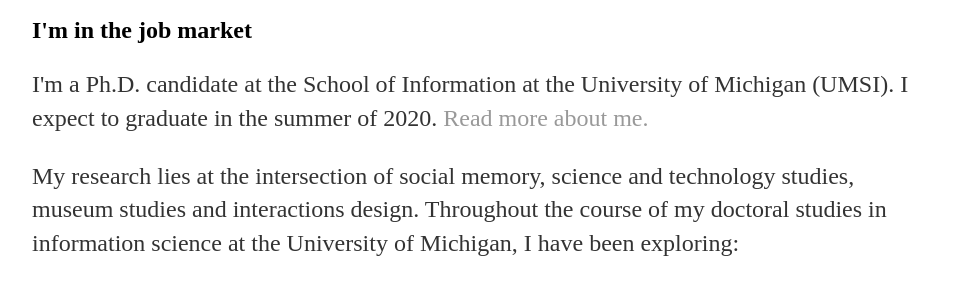
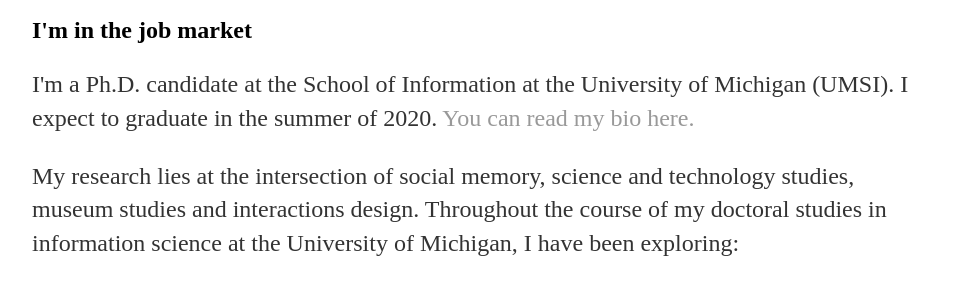
Before and after one commit to allanmartell/allanmartell.github.io, a Jekyll site: the page built from index.html, in a window 1280 px wide. Shown: the part 180-464 px from the top of the page, without its empty margins (160-1115 px from the left). Built offline with Jekyll 4.4.1, drawn with Linux system fonts in a browser that asks for light colours.

Commit message:
Update index.html

```diff
--- a/index.html
+++ b/index.html
@@ -7,13 +7,13 @@
 
 	<h2>I'm in the job market</h2>
 
-	<p>I'm a Ph.D. candidate at the School of Information at the University of Michigan (UMSI). I expect to graduate in the summer of 2020. <a href="/about">Read more about me.</a></p>
-	<p>My research lies at the intersection of social memory, science and technology studies, museum studies and interactions design. Throughout the course of my doctoral studies in information science at the University of Michigan, I have been exploring:
+	<p>I'm a Ph.D. candidate at the School of Information at the University of Michigan (UMSI). I expect to graduate in the summer of 2020. <a href="/about">You can read my bio here.</a></p>
+	<p>My research lies at the intersection of social memory, science and technology studies, museum studies and interactions design. Throughout the course of my doctoral studies in information science at the University of Michigan, I have been exploring: </p>
 		<ul>
 			<il>(1) how design decisions shape the way that people remember the recent violent past, and </il>
 			<il>(2) how to re-orient the design process to support critical, nuanced interpretations of that past.</il>
 		</ul>
-	</p>
+
 	<p>My dissertation: “Memory labor as memory-making: museum exhibition design as a mediation of memory,” examines the role of participatory museum exhibition design in reframing the memories of children of former war refugees.</p>
 	<p>I argue that exhibition design can serve to intervene in post-conflict contexts. Specifically, my findings indicate that participation in the design process leads children of former war refugees to gradually shift their memories. This occurs because design enables these children a sustained and interactive experience of deeply reflecting about their own memories while also engaging with similar recollections from like-minded peers and forces them to create tangible and public representations of their own memories. </p>
 
```
